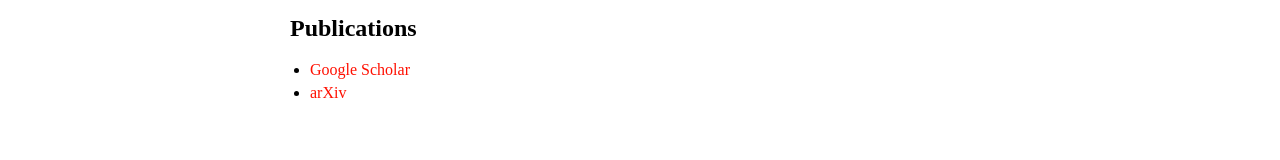
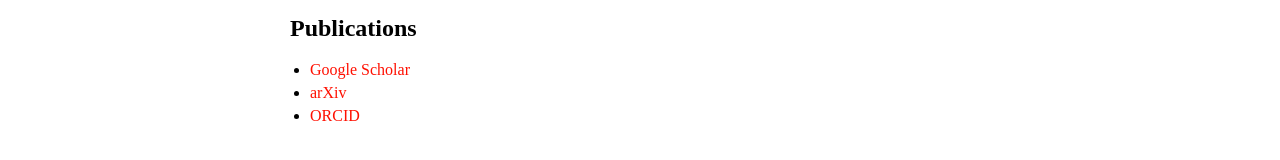
Before and after one commit to ThibautLG/thibautlg.github.io, a Jekyll site: the page built from index.md, in a window 1280 px wide. Shown: the part 339-499 px from the top of the page. Built offline with Jekyll 4.4.1, drawn with Linux system fonts in a browser that asks for light colours; our own code applies the rules of GitHub Pages for plain Markdown files.

Commit message:
orcid en plus

```diff
--- a/index.md
+++ b/index.md
@@ -18,3 +18,4 @@ More recently, I have been focusing my work on *barycenter in geodesic spaces*,
 
 * [Google Scholar](https://scholar.google.fr/citations?user=GhBBcugAAAAJ)
 * [arXiv](https://arxiv.org/search/?searchtype=author&query=Gouic%2C+T+L)
+* [ORCID](https://orcid.org/0000-0001-6983-2794)
```
